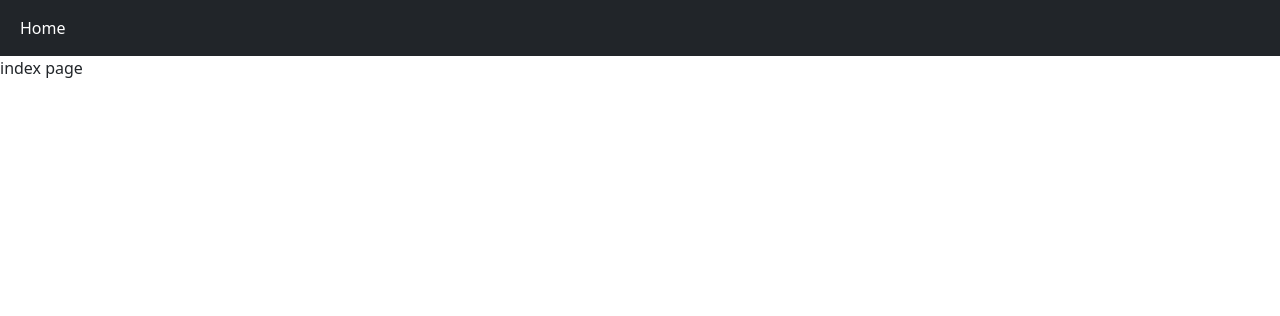
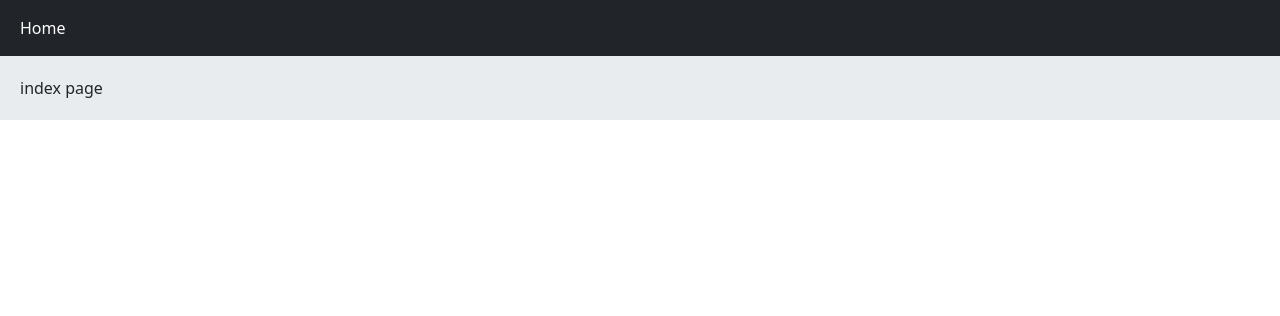
Before and after one commit to amirrezaesmaeili/X, a Python web app: template home/templates/home/index.html in a window 1280 px wide. Shown: the top 316 px of the page. Run offline with Jinja, Linux system fonts and the light colour scheme; the template is opened without the code that fills it, so the values that code supplies are empty.

Commit message:
create class jumbotron for customize navbar

```diff
--- a/templates/base.html
+++ b/templates/base.html
@@ -6,10 +6,22 @@
     <meta name="viewport" content="width=device-width, initial-scale=1.0">
     <link href="https://cdn.jsdelivr.net/npm/bootstrap@5.3.1/dist/css/bootstrap.min.css" rel="stylesheet" integrity="sha384-4bw+/aepP/YC94hEpVNVgiZdgIC5+VKNBQNGCHeKRQN+PtmoHDEXuppvnDJzQIu9" crossorigin="anonymous">
     <title>StackOverflow</title>
+
+    <style>
+        .jumbotron{
+            padding: 20px;
+            margin-bottom: 20px;
+            background-color: #e9ecef;
+        }
+    </style>
+
 </head>
 <body>
+
+
   {% include 'inc/navbar.html' %}
+  <div class="jumbotron">
   {% block content %}  {% endblock %}
-
+  </div>
 </body>
 </html>
```
